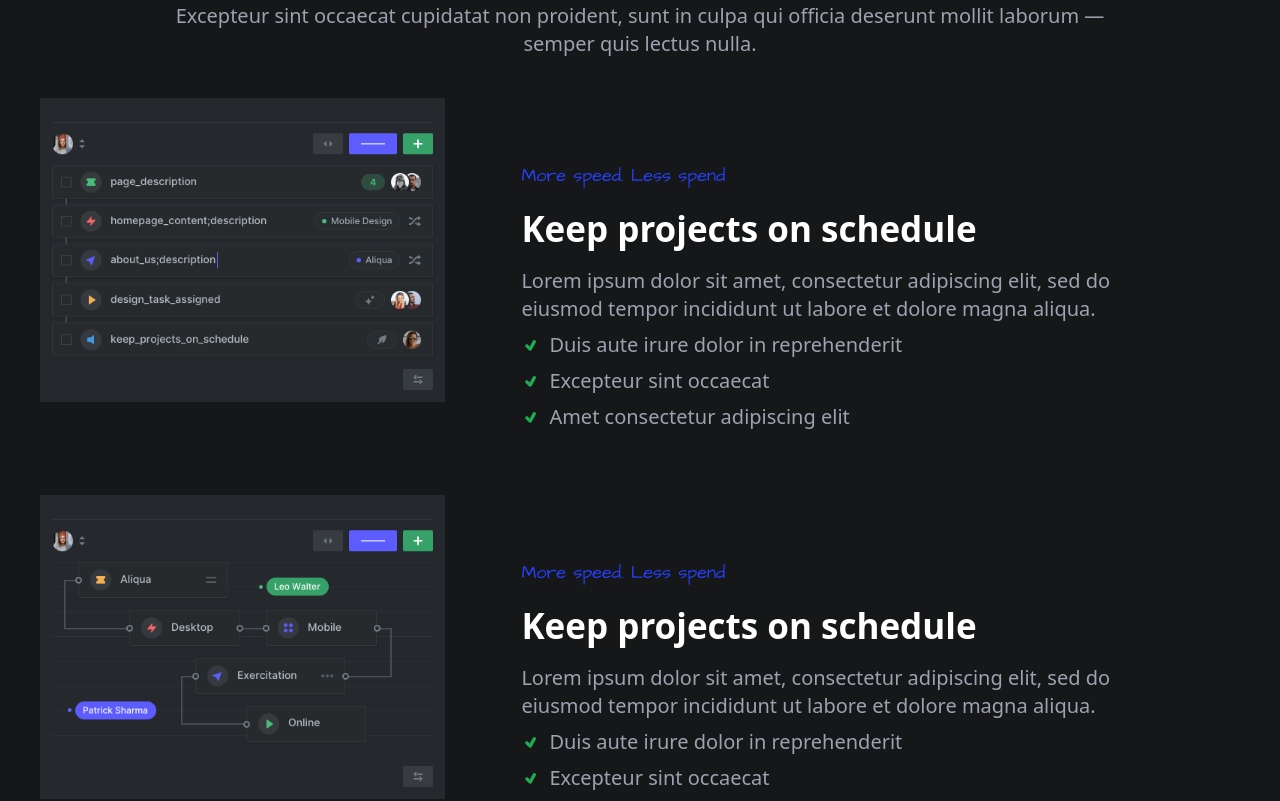
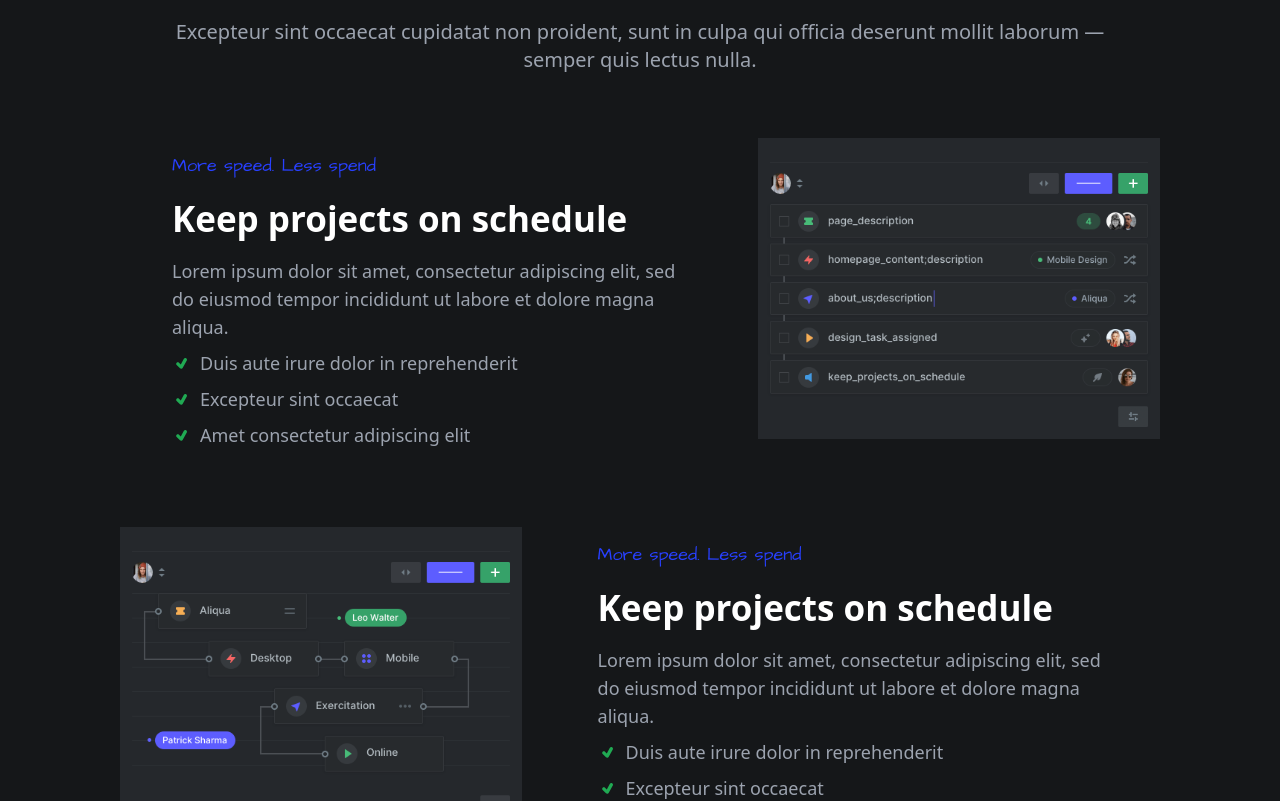
Before and after one commit to bigyan-sapkota/open-pro, a React (Vite) app: page / in a window 1280 px wide. Shown: the part 2069-2870 px from the top of the page. Built offline with nearby package versions, Linux system fonts and the light colour scheme.

Commit message:
completed product section

```diff
--- a/src/Containers/Products.jsx
+++ b/src/Containers/Products.jsx
@@ -17,7 +17,7 @@ const Products = () => {
         <div className="bg-gray-800 w-5/6 h-[1px]"></div>
       </div>
       <div>
-        <div className="flex items-center justify-center">
+        <div className="flex items-center justify-center mb-4">
           <p className="bg-[#BBF7D0] font-semibold text-[#16A368] text-center w-fit px-4 py-1 rounded-xl text-sm">
             Reach goals that matter
           </p>
@@ -29,19 +29,23 @@ const Products = () => {
         <div className="mt-10">
           {images.map((item, i) => (
             <div key={i}>
-              <div className="flex flex-col md:flex-row">
-                <div className="px-3 md:w-3/5">
+              <div
+                className={`flex ${
+                  i % 2 === 0 ? "md:flex-row-reverse" : "md:flex-row"
+                } flex-col  mt-16 md:px-20`}
+              >
+                <div className="px-3 md:w-4/5 mb-6">
                   <img src={item} alt="" />
                 </div>
-                <div className="md:flex flex-col items-center justify-center p-3 md:p-16">
-                  <div>
+                <div className="md:flex flex-col items-center justify-center px-3 md:px-16">
+                  <div className="flex flex-col justify-center">
                     <p className="ad text-[#2840FF] text-lg">
                       More speed. Less spend
                     </p>
                     <h1 className="text-white text-[35px] leading-none font-bold text-left md:leading-[61px] my-2">
                       Keep projects on schedule
                     </h1>
-                    <p className="text-gray-400 text-xl font-normal text-left">
+                    <p className="text-gray-400 text-lg font-normal text-left">
                       Lorem ipsum dolor sit amet, consectetur adipiscing elit,
                       sed do eiusmod tempor incididunt ut labore et dolore magna
                       aliqua.
@@ -52,7 +56,7 @@ const Products = () => {
                           <div>
                             <TiTick className="text-[#20AA53] text-xl" />
                           </div>
-                          <p className="text-gray-400 text-xl">{listItem}</p>
+                          <p className="text-gray-400 text-lg">{listItem}</p>
                         </div>
                       ))}
                     </div>
```
